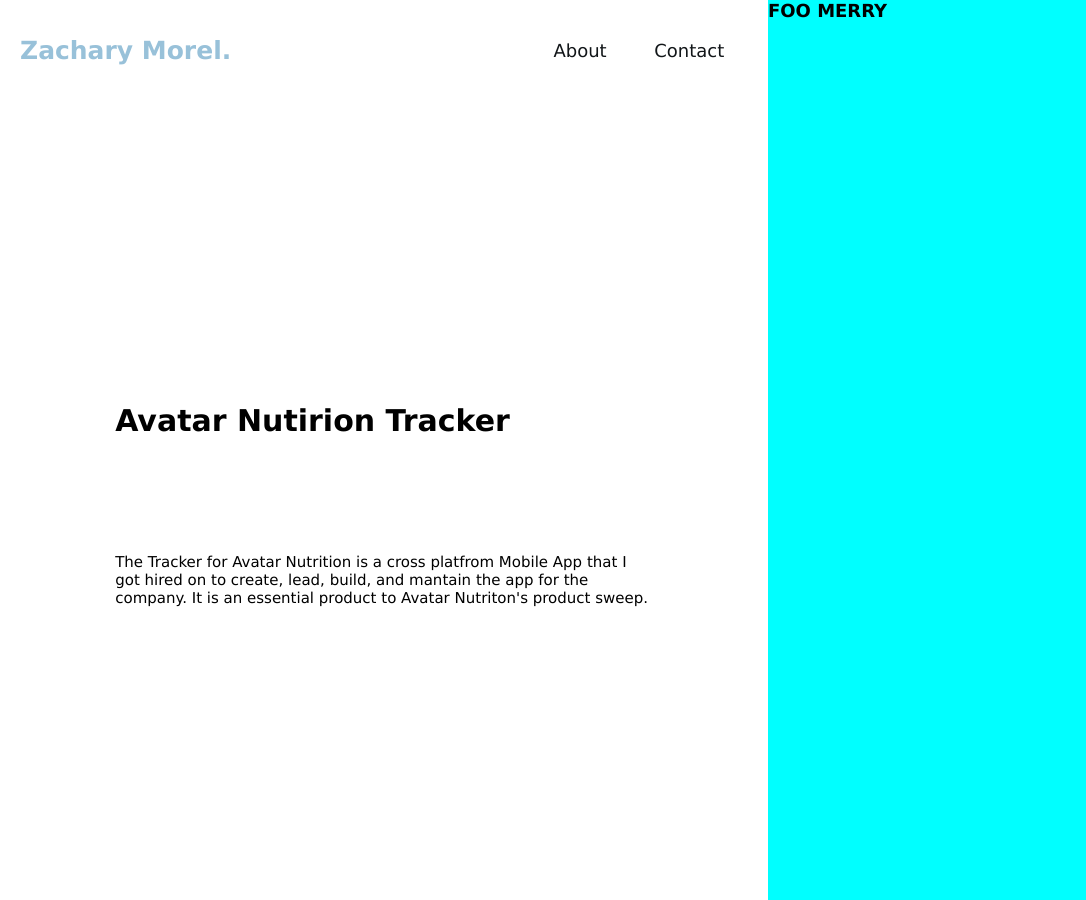
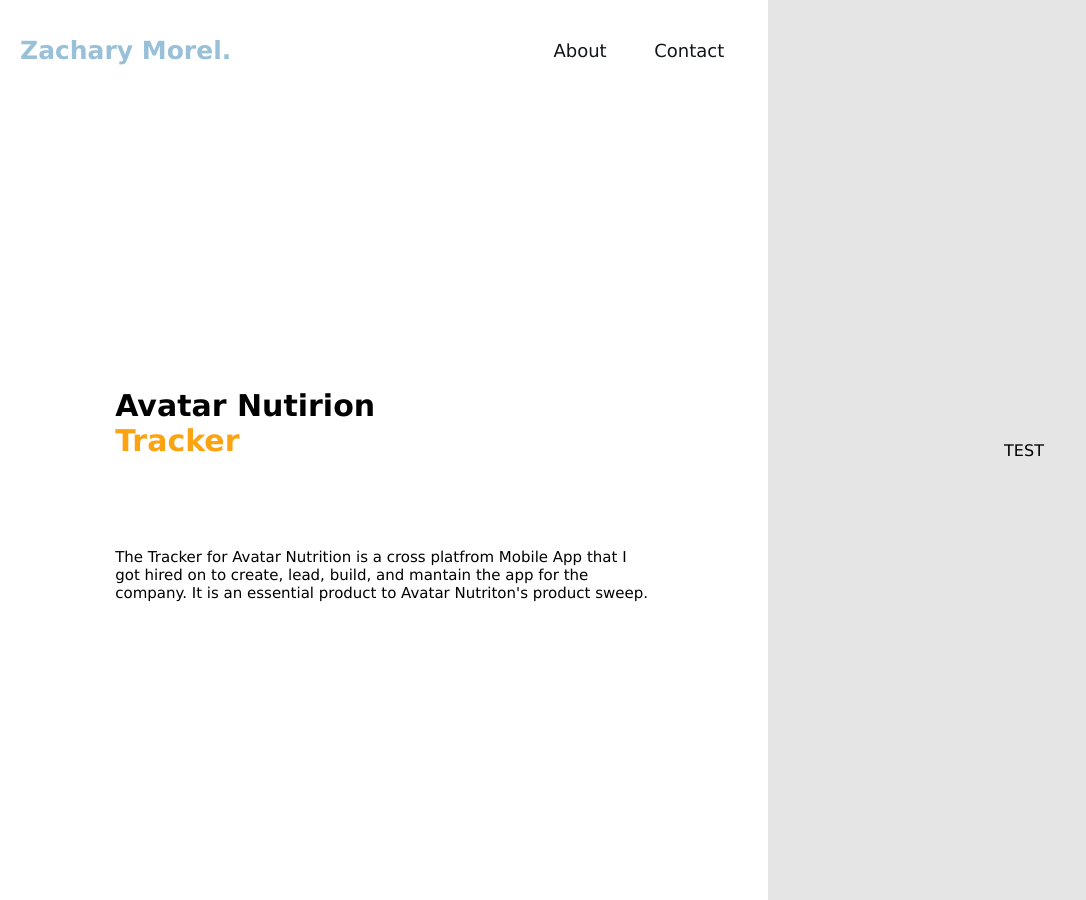
Before and after one commit to zacharymorel/zacharymorel.github.io, a React (Create React App) app in the folder potfolio/: page / in a window 1280 px wide. Shown: the whole page, without its empty margins (0-1086 px from the left). Built offline with nearby package versions, Linux system fonts and the light colour scheme.

Commit message:
More work with setting up Project Toggle

```diff
--- a/potfolio/src/css/App.css
+++ b/potfolio/src/css/App.css
@@ -20,7 +20,7 @@
 }
 
 .RightViewParent {
-  background-color: aqua;
+  background-color: #E5E5E5;
   width: 40%;
 }
 
@@ -77,13 +77,9 @@
 }
 
 .ProjectInfo {
-  align-items: center;
-  /* background-color: green; */
-  display: flex;
   height: 20%
 }
 
 .ProjectInfo h1 {
   font-size: 30px;
-
 }
--- a/potfolio/src/views/LeftViewContent.js
+++ b/potfolio/src/views/LeftViewContent.js
@@ -1,21 +1,37 @@
-import React from 'react'
+import React, { Component } from 'react'
 
 // Styles
 import '../css/App.css';
 
-const LeftViewContent = (props) => {
+let filteredWords = []
+let wordToStyle
+class LeftViewContent extends Component {
+
+  stringSlice = (input) => {
+    const arr = input.split(' ')
+
+    for(let i = 0; i <= arr.length - 1; i++) {
+      (i === arr.length - 1) ? wordToStyle = arr[i].toString() : filteredWords.push(arr[i]);
+    }
+
+    return `${filteredWords.join(' ')}`
+  }
+
+  render () {
     return (
       <div className='LeftViewContentParent'>
         <section className='ProjectLeftViewContent'>
           <div className='ProjectInfo'>
-          <h1 className='Text'>{props.projectName}</h1>
+            <h1 className='Text'>{this.stringSlice(this.props.projectName)}</h1>
+            <h1 className='Text' style={{color: '#FCA311'}}>{wordToStyle}</h1>
           </div>
           <div className='ProjectInfo'>
-          <p className='Text' style={{fontSize: 15}}>{props.projectDiscriptionText}</p>
+            <p className='Text' style={{fontSize: 15}}>{this.props.projectDiscriptionText}</p>
           </div>
         </section>
       </div>
     )
   }
+}
 
 export default LeftViewContent
--- a/potfolio/src/views/RightView.js
+++ b/potfolio/src/views/RightView.js
@@ -4,11 +4,12 @@
 import '../css/App.css';
 
 class RightView extends Component {
+
   render() {
     return (
       <div className='RightViewParent'>
-        <div className='ImageParent'>
-          <h1 className='Text'>FOO MERRY</h1>
+        <div className='ImageParent' style={{height: '100%', display: 'flex', flexDirection: 'column', alignItems: 'center', justifyContent: 'center'}}>
+          <p>TEST</p>
         </div>
       </div>
     )
```
Lines whose indentation alone changed are shown as unchanged.
